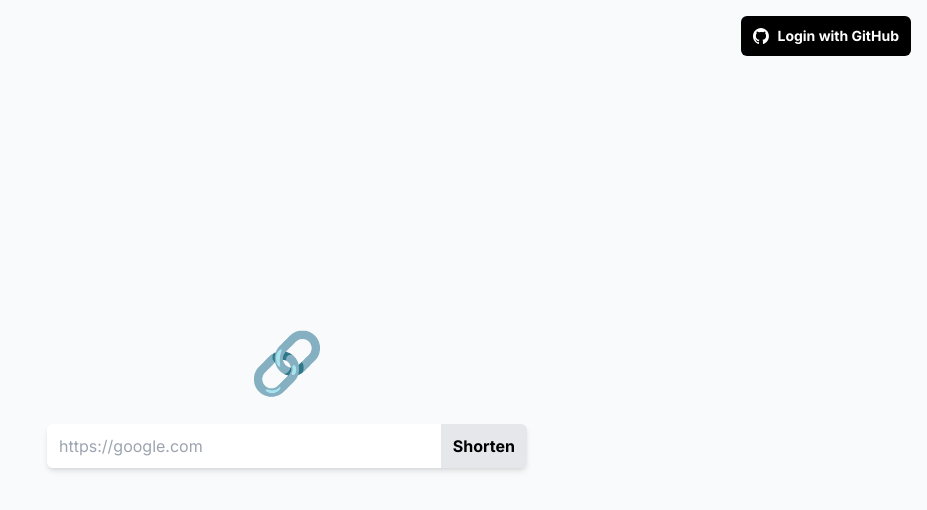
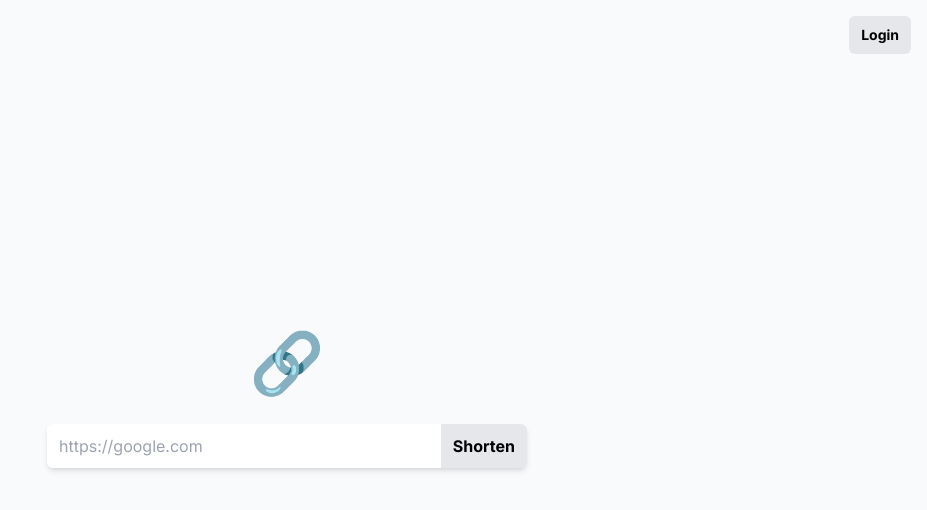
Before and after one commit to tonyma99/short, a Next.js app: page / in a window 1280 px wide. Shown: the top 510 px of the page, without its empty margins (353-1280 px from the left). Built offline with nearby package versions, Linux system fonts and the light colour scheme; no server answers.

Commit message:
Change login button

```diff
--- a/app/page.tsx
+++ b/app/page.tsx
@@ -1,4 +1,4 @@
-import { CreateLinkForm, GitHubLoginButton, LogoutButton } from '@components'
+import { CreateLinkForm, LoginButton, LogoutButton } from '@components'
 import { getServerSession } from 'next-auth/next'
 import { authOptions } from 'pages/api/auth/[...nextauth]'
 
@@ -11,9 +11,11 @@ export default async function Home() {
 			<CreateLinkForm />
 			<div className="absolute right-4 top-4">
 				{!session ? (
-					<GitHubLoginButton />
+					<div>
+						<LoginButton />
+					</div>
 				) : (
-					<div className="">
+					<div>
 						<pre className="text-sm mr-2 inline-block">
 							{session.user?.name}&lt;{session.user?.email}&gt;
 						</pre>
--- a/components/GitHubLoginButton.tsx
+++ b/components/GitHubLoginButton.tsx
@@ -3,7 +3,7 @@ import { Button } from '@components'
 import { signIn } from 'next-auth/react'
 import Image from 'next/image'
 
-export default function LoginButton() {
+export default function GitHubLoginButton() {
 	return (
 		<Button
 			className="!bg-black hover:!bg-gray-800 text-sm text-white"
--- /dev/null
+++ b/components/LoginButton.tsx
@@ -0,0 +1,7 @@
+'use client'
+import { Button } from '@components'
+import { signIn } from 'next-auth/react'
+
+export default function LoginButton() {
+	return <Button className="text-sm" text="Login" handler={signIn} />
+}
--- a/components/index.ts
+++ b/components/index.ts
@@ -3,6 +3,7 @@ import AuthContext from './AuthContext'
 import Button from './Button'
 import CreateLinkForm from './CreateLinkForm'
 import GitHubLoginButton from './GitHubLoginButton'
+import LoginButton from './LoginButton'
 import LogoutButton from './LogoutButton'
 import Modal from './Modal'
 import RedirectModal from './RedirectModal'
@@ -14,6 +15,7 @@ export {
 	CreateLinkForm,
 	Button,
 	GitHubLoginButton,
+	LoginButton,
 	LogoutButton,
 	Modal,
 	RedirectModal,
```
